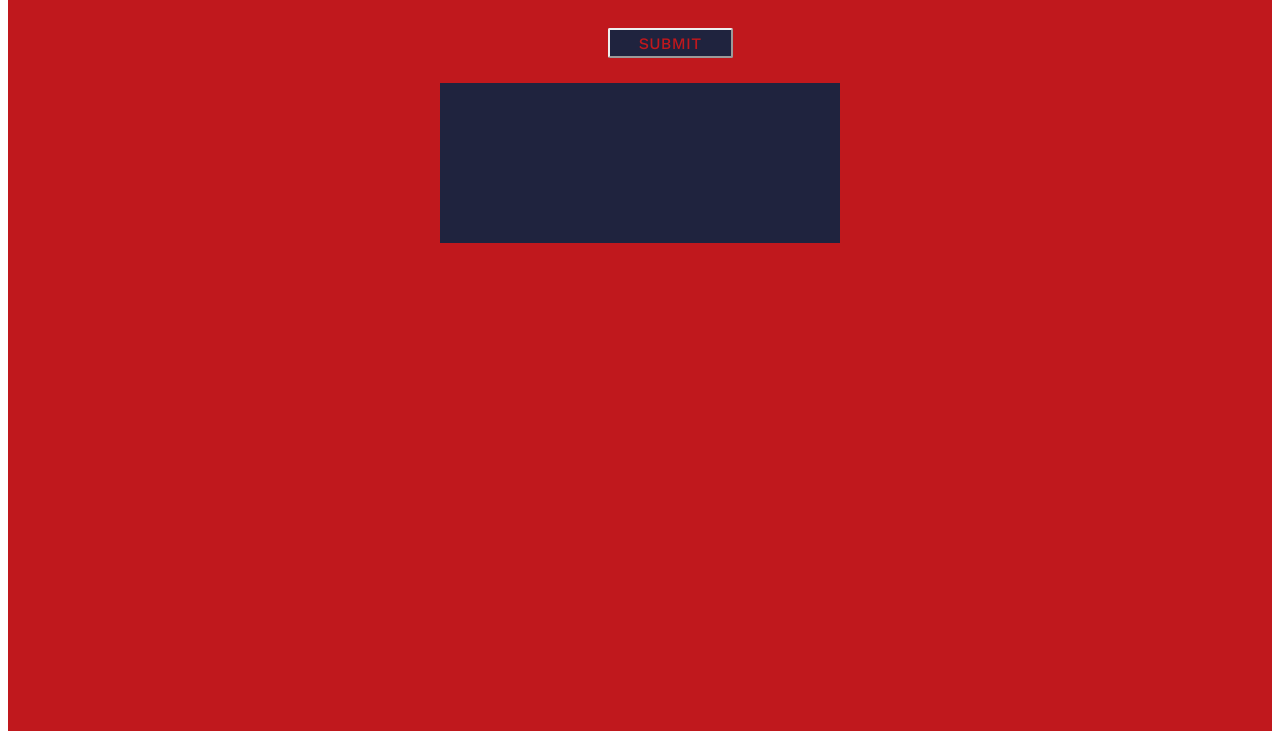
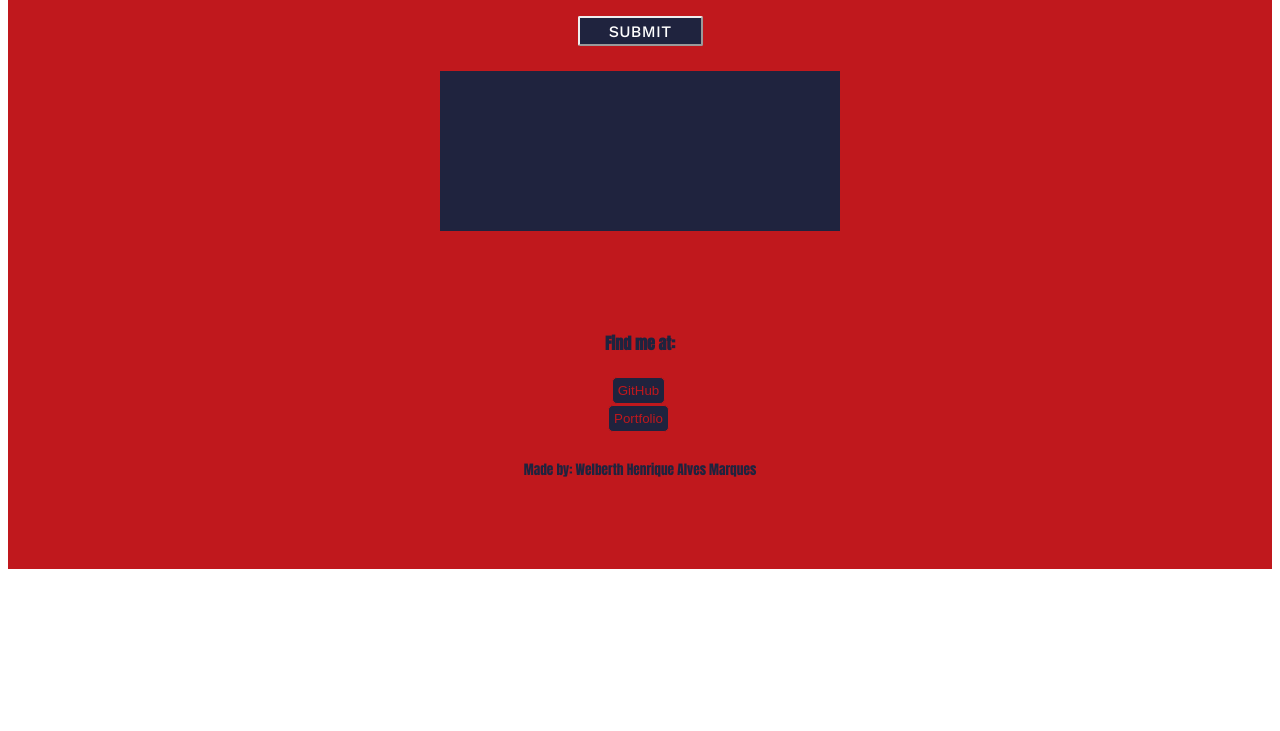
Before and after one commit to welbhen/dota, a website: page index.html in a window 1280 px wide. Shown: the part 463-1194 px from the top of the page. After the commit the page ends 1040 px from the top, so only its background shows below. Drawn offline with nearby package versions, Linux system fonts and the light colour scheme.

Commit message:
second commit

```diff
--- a/app.js
+++ b/app.js
@@ -12,6 +12,8 @@ app.get('/', (req, res) => {
 // the static we want is the css file
 app.use(express.static(__dirname + '/public'));
 
-app.listen(8000, () => {
-	console.log("Server opened! Use: http://localhost:8000");
+app.set('port', process.env.PORT || 8000);
+app.listen(app.get('port'), () => {
+	console.log("Env: " + process.env.NODE_ENV);
+	console.log("Server opened!");
 });
--- a/index.html
+++ b/index.html
@@ -13,21 +13,32 @@
 <body>
   <header>
     <img src="https://www.logosurfer.com/wp-content/uploads/2018/03/dota-2-logo_0.png" id="logo" />
-
   </header>
   <main id="main">
     <div class="container">
-
-      <h1 id="prompt">Enter a Player ID</h1>
-
+      <h1 id="prompt">Enter a Player's ID</h1>
       <form id="form" autocomplete="off">
-        <input type="text" id="input" value="">
+        <input type="text" id="input" value="86745912"><br/>
         <button id="submit">SUBMIT</button>
       </form>
-
       <div id="responseField">
+      </div>
+    </div>
+    <div class="footer">
+      <h4>Find me at:</h4>
+      <div>
+        <form action="https://github.com/welbhen" target="_blank" rel="noopener noreferrer">
+          <button class="btn btn-secondary">GitHub</button>
+        </form>
+        <form action="https://welbhen.github.io/" target="_blank" rel="noopener noreferrer">
+          <button class="btn btn-secondary">Portfolio</button>
+        </form>
+        <br/>
+        <small>Made by: Welberth Henrique Alves Marques</small>
 
       </div>
+
+
 
     </div>
   </main>
--- a/public/home.css
+++ b/public/home.css
@@ -6,7 +6,7 @@ header {
 
 main {
   background-color: #c0181d;
-  height: 900px;
+  height: 700px;
   text-align: center;
 }
 
@@ -30,16 +30,28 @@ h1 {
 }
 
 .logo {
-  width: 110px;
-  height: 28px;
-  margin-top: 40px;
-  object-fit: contain;
+  position: absolute;
+  width: auto;
+  height: auto;
+  margin-top: 0px;
+  object-fit: scale-down;
 }
 
 .container {
   width: 400px;
   margin: auto;
   text-align: center;
+}
+
+.footer {
+  width: 400px;
+  height: 200px;
+  margin-top: 100px;
+  margin-left: auto;
+  margin-right: auto;
+  text-align: center;
+  font-family: Anton;
+  color: #1f233e;
 }
 
 #input {
@@ -64,13 +76,12 @@ h1 {
   border-radius: 2px;
   border-color: inherit;
   background-color: #1f233e;
-  margin: 30px 10% 0 25%;
   font-family: Work Sans, sans-serif;
   font-size: 16px;
   font-weight: 500;
   letter-spacing: 0.3px;
   text-align: center;
-  color: #c0181d;
+  color: #ffffff;
 }
 
 #responseField {
@@ -90,7 +101,7 @@ h1 {
 }
 
 #submit:hover{
-  color: #ffffff;
+  color: #c0181d;
   cursor: pointer;
 }
 
@@ -100,3 +111,26 @@ h1 {
   color: #ef6b68;
   cursor: pointer;
 }
+
+.btn-secondary,
+.btn-secondary:focus,
+.btn-secondary:disabled {
+    background-color: #1f233e;
+    color: #c0181d;
+    border-radius: 5px;
+    padding: 5px;
+    border: 1px solid;
+    margin-right: 3px;
+}
+
+.btn-secondary:hover,
+.btn-secondary:active {
+    background-color: #1f233e;
+    color: #ffffff;
+    border-radius: 5px;
+    border-color: #ffffff;
+    padding: 5px;
+    border: 1px solid;
+    margin-right: 3px;
+    cursor: pointer;
+}
```
Also changed, not shown: package.json (added, +19 -0 lines), 1 other file.
